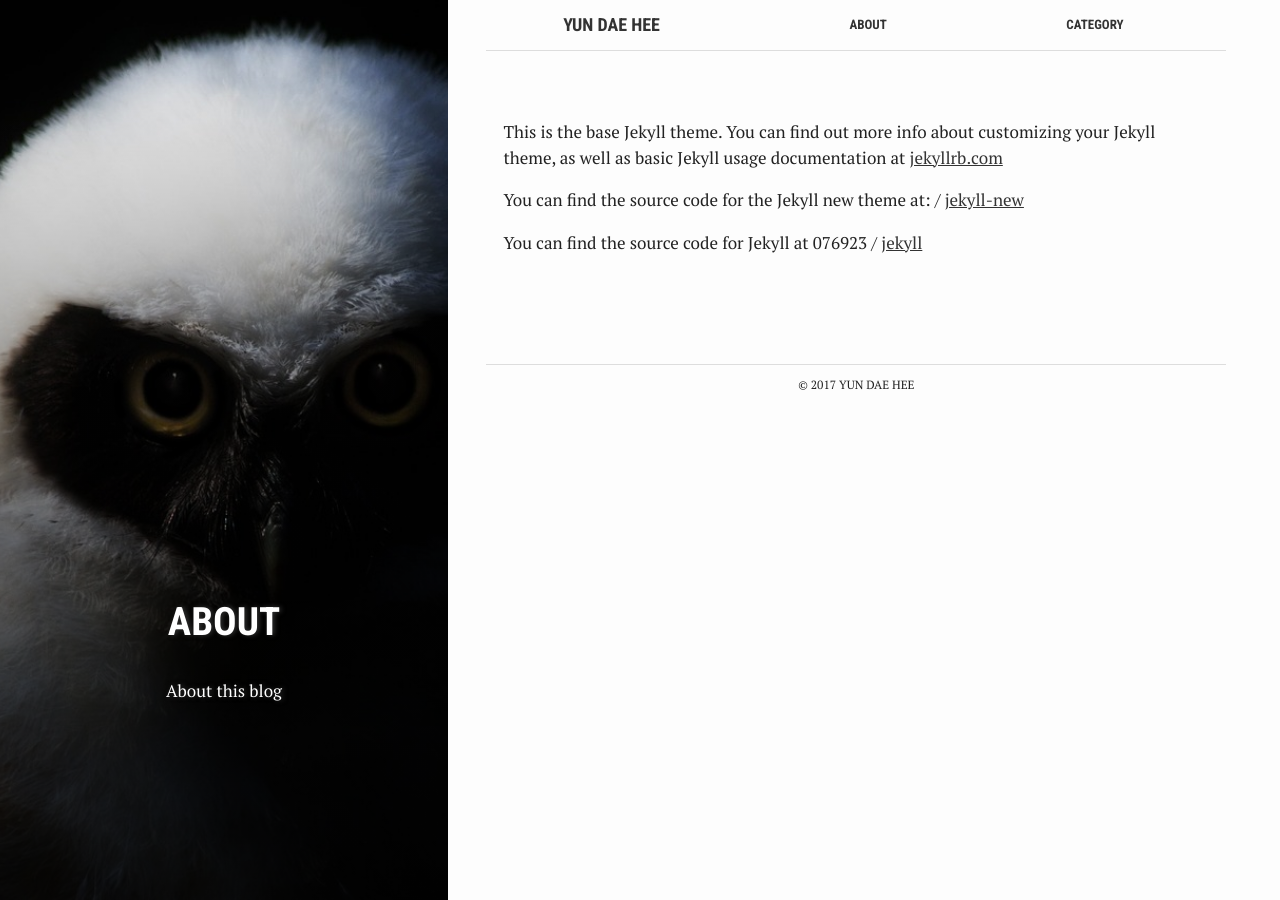
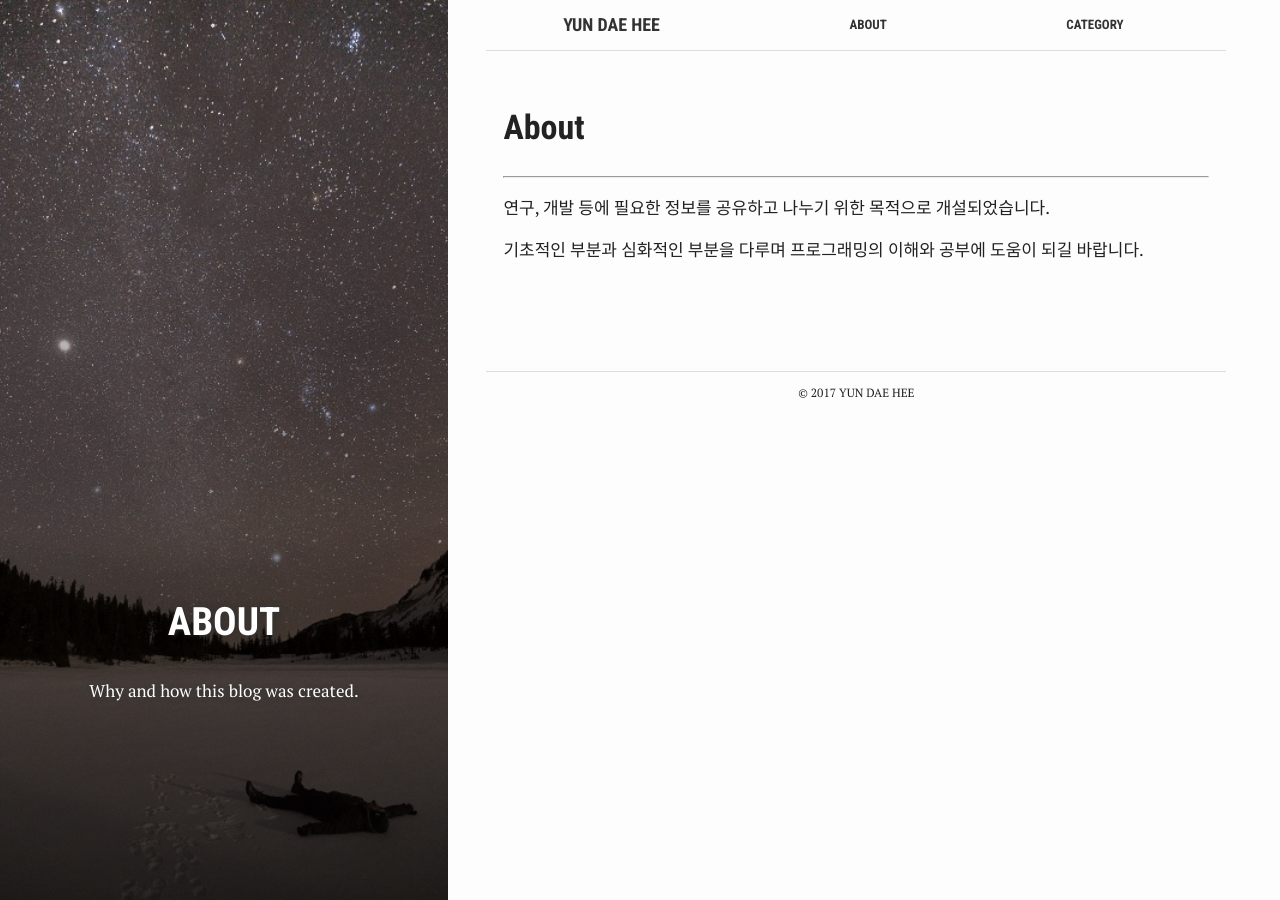
Before and after one commit to test076923/076923.github.io, a Jekyll site: the page built from about.md, in a window 1280 px wide. Built offline with Jekyll 4.4.1, drawn with Linux system fonts in a browser that asks for light colours.

Commit message:
Update about.md

```diff
--- a/about.md
+++ b/about.md
@@ -1,19 +1,17 @@
 ---
-bg: "owl.jpg"
+bg: "star.gif"
 layout: page
 title: "About"
-crawlertitle: "Why and how this blog was created"
+crawlertitle: "076923 : About"
 permalink: /about/
-summary: "About this blog"
+summary: "Why and how this blog was created."
 active: about
+date: 7/20/2017 3:37:34 PM
 ---
 
-This is the base Jekyll theme. You can find out more info about customizing your Jekyll theme, as well as basic Jekyll usage documentation at [jekyllrb.com](http://jekyllrb.com/)
+# About #
+----------
 
-You can find the source code for the Jekyll new theme at:
-{{site.twitter_username}} /
-[jekyll-new](https://github.com/jglovier/jekyll-new)
+연구, 개발 등에 필요한 정보를 공유하고 나누기 위한 목적으로 개설되었습니다.
 
-You can find the source code for Jekyll at
-{{site.github_username}} /
-[jekyll](https://github.com/jekyll/jekyll)
+기초적인 부분과 심화적인 부분을 다루며 프로그래밍의 이해와 공부에 도움이 되길 바랍니다.
```
